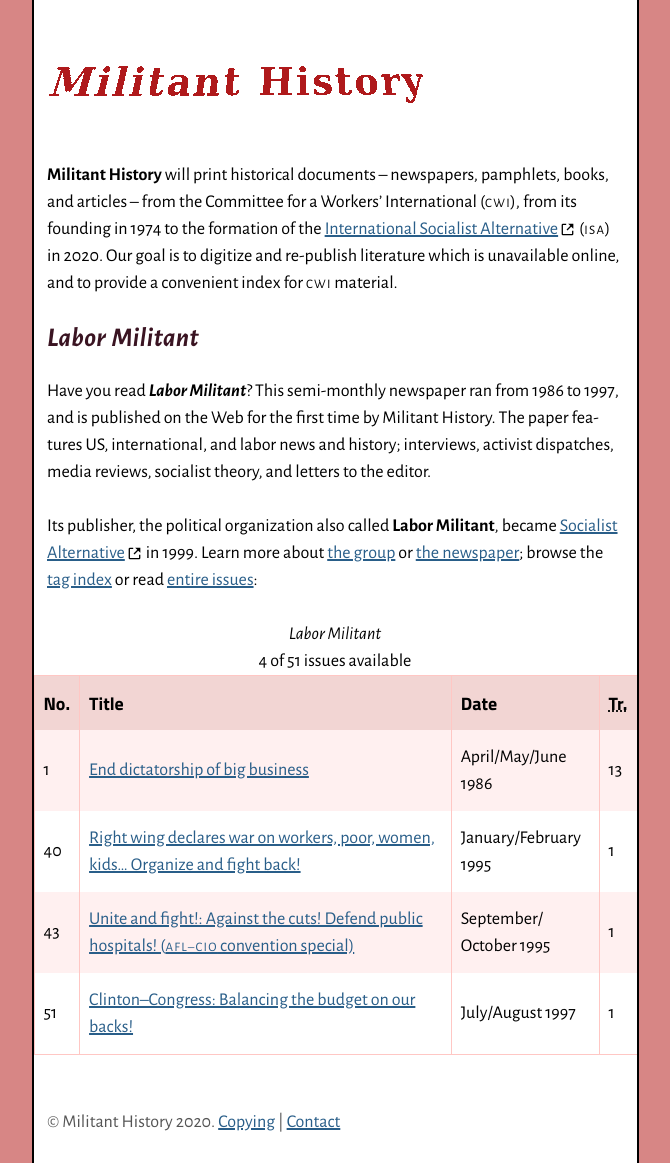
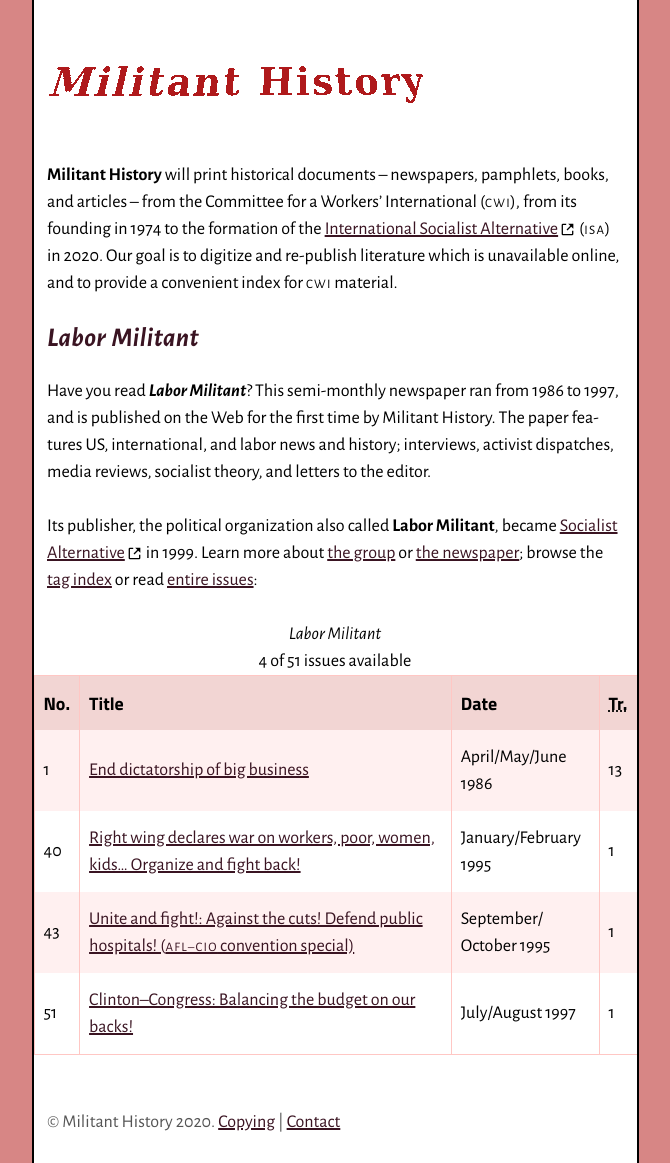
Before and after one commit to jackwillis/militanthistory, a Jekyll site: the page built from pages/index.md, in a window 1280 px wide. Shown: the whole page, without its empty margins (305-975 px from the left). Built offline with Jekyll 4.4.1, drawn with Linux system fonts in a browser that asks for light colours.

Commit message:
Pull out some code from main.scss (too big) to _sass/colors.scss

```diff
--- /dev/null
+++ b/_sass/colors.scss
@@ -0,0 +1,37 @@
+$background-color: #ffffff;
+$text-color: #000000;
+$brand-color: #af1b1a;
+$heading-color: #3a1422;
+$link-color: #3a1422;
+$strong-color: #980043;
+$weak-color: #555555;
+$highlight-color: #fff0f0;
+
+body {
+  background: $background-color;
+  color: $text-color;
+}
+
+h1, h1 a, h1 a:link, h1 a:visited {
+  color: $brand-color;
+}
+
+h2, h3 {
+  color: $heading-color;
+}
+
+a:link {
+  color: $link-color;
+}
+
+a:visited {
+  color: $text-color;
+}
+
+strong, .author-info, .caption {
+  color: $strong-color;
+}
+
+footer, .byline, .tags {
+  color: $weak-color;
+}
--- a/_sass/fonts.scss
+++ b/_sass/fonts.scss
@@ -1,10 +1,20 @@
-$body-text-stack: "Alegreya Sans", Candara, Ubuntu, "Lucida Sans", "Lucida Grande", Tahoma, "Droid Sans", sans-serif;
+$body-text-stack:
+  "Alegreya Sans", Candara, Ubuntu, "Lucida Sans",
+  "Lucida Grande", Tahoma, "Droid Sans", sans-serif;
 
-$small-caps-stack: "Alegreya Sans SC", "Alegreya Sans", Candara, Ubuntu, "Lucida Sans", "Lucida Grande", Tahoma, "Droid Sans", sans-serif;
+$small-caps-stack:
+  "Alegreya Sans SC", "Alegreya Sans", Candara, Ubuntu,
+  "Lucida Sans", "Lucida Grande", Tahoma, "Droid Sans", sans-serif;
 
-$heading-font-stack: Constantia, "Lucida Bright", Lucidabright, "Lucida Serif", Lucida, "DejaVu Serif", "Bitstream Vera Serif", "Liberation Serif", Georgia, serif;
+$heading-font-stack:
+  Constantia, "Lucida Bright", Lucidabright, "Lucida Serif",
+  Lucida, "DejaVu Serif", "Bitstream Vera Serif", "Liberation Serif", Georgia, serif;
 
-$subheading-font-stack: "Titillium Web", "PT Sans", Ubuntu, DIN, Bahnschrift, "Lucida Sans", "Lucida Grande", Tahoma, "Droid Sans", sans-serif;
+$subheading-font-stack:
+  "Titillium Web", "PT Sans", Ubuntu, DIN, Bahnschrift,
+  "Lucida Sans", "Lucida Grande", Tahoma, "Droid Sans", sans-serif;
+
+/* webfonts boilerplate below */
 
 /* alegreya-sans-sc-regular - latin */
 @font-face {
--- a/styles/main.scss
+++ b/styles/main.scss
@@ -2,7 +2,9 @@
 sitemap:
   exclude: true
 ---
+
 @import "fonts.scss";
+@import "colors.scss";
 
 html {
   display: flex;
@@ -14,6 +16,7 @@
 
 body {
   font-family: $body-text-stack;
+  font-variant-numeric: oldstyle-nums;
 }
 
 body {
@@ -21,11 +24,9 @@
   padding: 0 0.5em;
   margin: 0;
   max-width: 32em;
-  background: #fff;
-  font-variant-numeric: oldstyle-nums;
 }
 
-table {
+table, h1, h2, h3 {
   font-variant-numeric: lining-nums;
 }
 
@@ -114,40 +115,13 @@
   font-style: normal;
 }
 
-h1,
-h1 a,
-h1 a:link,
-h1 a:visited {
-  color: #af1b1a;
-}
-
 *:target {
   animation: highlight 5s ease;
 }
 
 @keyframes highlight {
-  0% { background: #ffb6c1; }
+  0% { background: $highlight-color; }
   100% { background: rgba(0, 0, 0, 0); }
-}
-
-a:link {
-  color: #295e89;
-}
-
-/*
-strong,
-.author-info,
-.caption {
-  color: #980043;
-}
-*/
-
-h2, h3 {
-  color: #3a1422;
-}
-
-footer, .byline, .tags {
-  color: #555555;
 }
 
 header p p {
@@ -184,11 +158,6 @@
 blockquote.lead {
   margin: 0;
   font-style: italic;
-}
-
-
-a:visited {
-  color: #000;
 }
 
 a {
@@ -283,7 +252,7 @@
 }
 
 img.screenshot {
-  border: 2px solid #555555;
+  border: 2px solid $weak-color;
   box-sizing: border-box;
   border-width: 2px 1px;
   margin: auto;
@@ -327,13 +296,13 @@
 }
 
 [title] {
-  text-decoration: underline dotted #000;
+  text-decoration: underline dotted $text-color;
 }
 
 hr {
   margin: 1.5rem 0;
   border: 0;
-  background-color: #ddd;
+  background-color: $weak-color;
   height: 2px;
 }
 
@@ -367,7 +336,7 @@
 }
 
 .hatnote {
-  background-color: #fff0f0;
+  background-color: $highlight-color;
   padding: 0.75rem 0.5em;
   margin: 0 -0.5rem;
   text-align: left;
```
